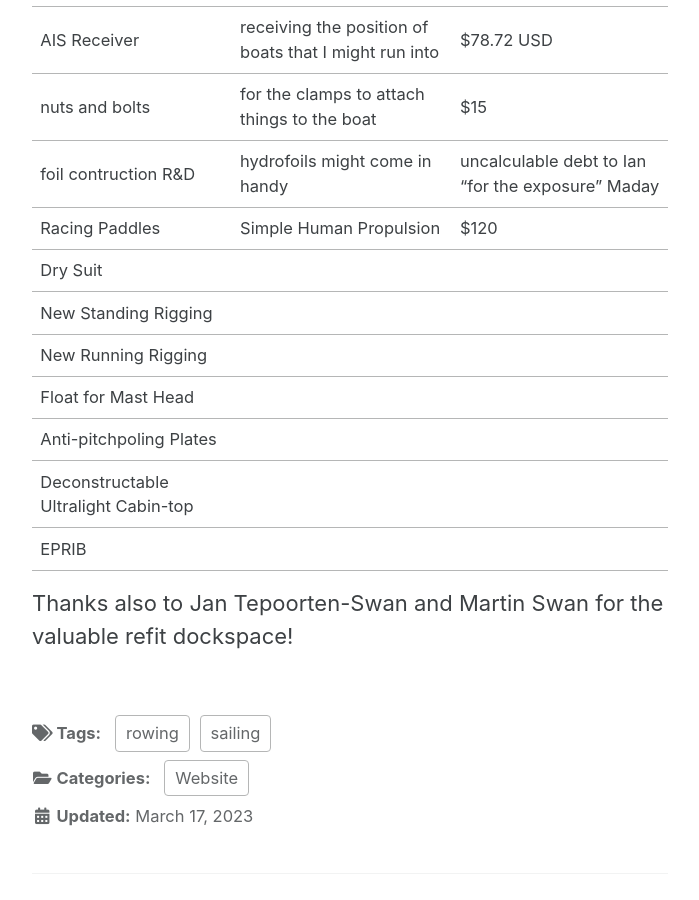
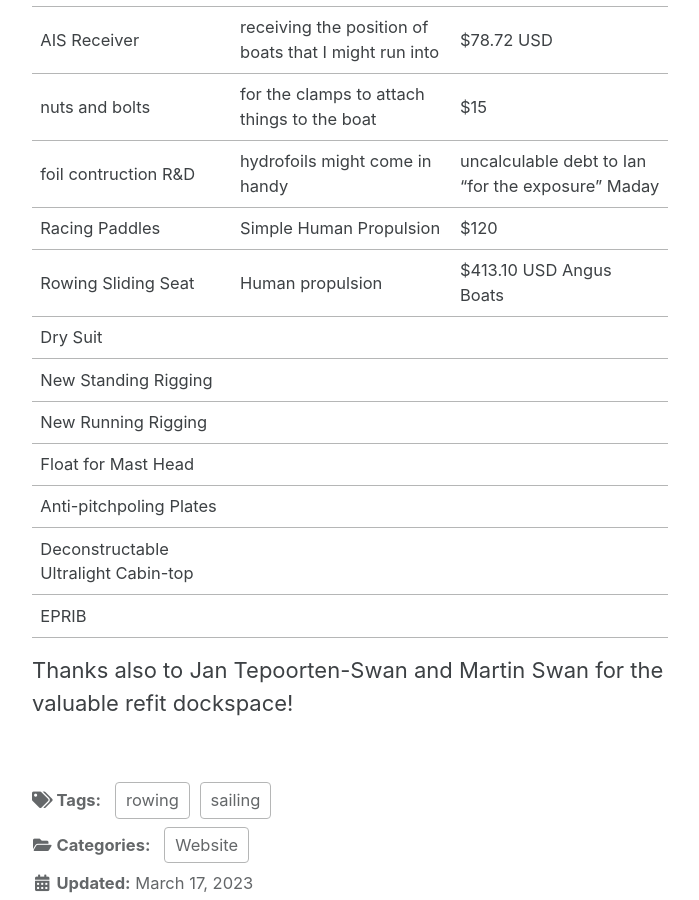
Before and after one commit to motiveNation/motiveNation.github.io, a Jekyll site: the page built from _posts/2023-03-17-running-list-of-costs.md, in a window 1280 px wide and 900 px high, scrolled down 442 px. Shown: the whole window, without its empty margins (290-989 px from the left). Built offline with Jekyll 4.4.1, drawn with Linux system fonts in a browser that asks for light colours; cached includes are drawn as plain includes.

Commit message:
added sliding rowing seat

```diff
--- a/_posts/2023-03-17-running-list-of-costs.md
+++ b/_posts/2023-03-17-running-list-of-costs.md
@@ -18,6 +18,7 @@ I'll keep a running tab of costs here.
 | nuts and bolts | for the clamps to attach things to the boat | $15 |
 | foil contruction R&D | hydrofoils might come in handy | uncalculable debt to Ian "for the exposure" Maday |
 | Racing Paddles | Simple Human Propulsion | $120 |
+| Rowing Sliding Seat | Human propulsion | $413.10 USD Angus Boats |
 | Dry Suit | | |
 | New Standing Rigging | |
 | New Running Rigging | |
@@ -26,4 +27,5 @@ I'll keep a running tab of costs here.
 | Deconstructable Ultralight Cabin-top | |
 | EPRIB | |
 
+
 Thanks also to Jan Tepoorten-Swan and Martin Swan for the valuable refit dockspace!
```
